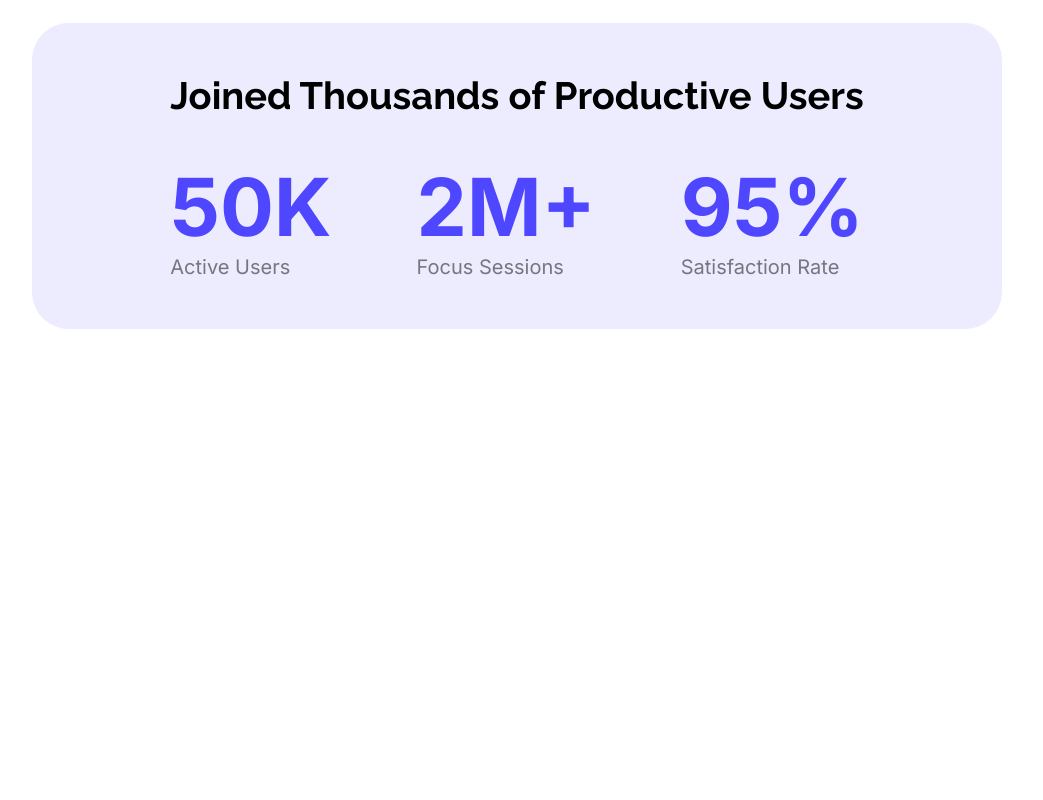
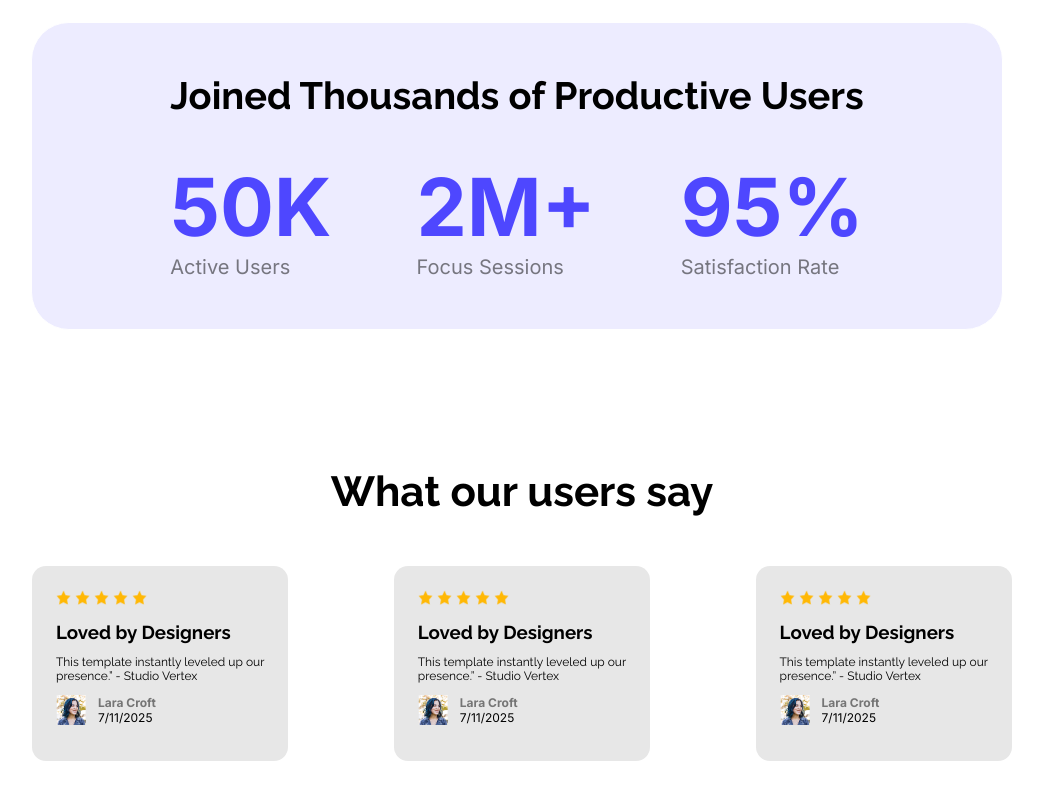
Before and after one commit to hossain-shifat/Assignment-1, a plain HTML site: page index.html in a window 1280 px wide. Shown: the part 1355-2155 px from the top of the page, without its empty margins (118-1161 px from the left). Before the commit the page ends 1822 px from the top, so only its background shows below. Drawn offline with Linux system fonts and the light colour scheme.

Commit message:
Users’ Feedback Section Added

```diff
--- a/index.html
+++ b/index.html
@@ -77,6 +77,70 @@
             </div>
             <!-- productive user section end -->
 
+                        <div class="user-review-container">
+                <div class="user-review">
+                    <div class="user-review-header">
+                        <p class="user-review-title">What our users say</p>
+                    </div>
+                    <div class="user-review-box-main">
+                        <div class="user-review-box">
+                            <div class="user-rating-img">
+                                <img class="star" src="./assets/icon-star.png" alt="">
+                                <img class="star" src="./assets/icon-star.png" alt="">
+                                <img class="star" src="./assets/icon-star.png" alt="">
+                                <img class="star" src="./assets/icon-star.png" alt="">
+                                <img class="star" src="./assets/icon-star.png" alt="">
+                            </div>
+                            <h3 class="user-heading">Loved by Designers</h3>
+                            <p class="user-description">This template instantly leveled up our <br> presence.” - Studio Vertex</p>
+                            <div class="user-profile">
+                                <img src="./assets/avatar.png" alt="">
+                                <div class="user-info">
+                                    <p class="user-name">Lara Croft</p>
+                                    <p class="user-date">7/11/2025</p>
+                                </div>
+                            </div>
+                        </div>
+                        <div class="user-review-box">
+                            <div class="user-rating-img">
+                                <img class="star" src="./assets/icon-star.png" alt="">
+                                <img class="star" src="./assets/icon-star.png" alt="">
+                                <img class="star" src="./assets/icon-star.png" alt="">
+                                <img class="star" src="./assets/icon-star.png" alt="">
+                                <img class="star" src="./assets/icon-star.png" alt="">
+                            </div>
+                            <h3 class="user-heading">Loved by Designers</h3>
+                            <p class="user-description">This template instantly leveled up our <br> presence.” - Studio Vertex</p>
+                            <div class="user-profile">
+                                <img src="./assets/avatar.png" alt="">
+                                <div class="user-info">
+                                    <p class="user-name">Lara Croft</p>
+                                    <p class="user-date">7/11/2025</p>
+                                </div>
+                            </div>
+                        </div>
+                        <div class="user-review-box">
+                            <div class="user-rating-img">
+                                <img class="star" src="./assets/icon-star.png" alt="">
+                                <img class="star" src="./assets/icon-star.png" alt="">
+                                <img class="star" src="./assets/icon-star.png" alt="">
+                                <img class="star" src="./assets/icon-star.png" alt="">
+                                <img class="star" src="./assets/icon-star.png" alt="">
+                            </div>
+                            <h3 class="user-heading">Loved by Designers</h3>
+                            <p class="user-description">This template instantly leveled up our <br> presence.” - Studio Vertex</p>
+                            <div class="user-profile">
+                                <img src="./assets/avatar.png" alt="">
+                                <div class="user-info">
+                                    <p class="user-name">Lara Croft</p>
+                                    <p class="user-date">7/11/2025</p>
+                                </div>
+                            </div>
+                        </div>
+                    </div>
+                </div>
+            </div>
+        </section>
     </main>
     <footer>
 
--- a/styles/style.css
+++ b/styles/style.css
@@ -131,3 +131,65 @@ header{
     font-family: "Inter";
     color: rgba(0, 0, 0, 0.5);
 }
+
+/* user review section */
+.user-review{
+    margin: 0px 150px 137px 150px;
+}
+.user-review-header{
+    text-align: center;
+    padding-bottom: 50px;
+}
+.user-review-title{
+    font-size: 42px;
+    font-weight: bold;
+}
+.user-review-box-main{
+    display: flex;
+    justify-content: space-between;
+}
+
+.user-review-box{
+    border-radius: 14px;
+    background-color: #e7e7e7;
+}
+
+.user-rating-img{
+    margin: 24px 24px 0px 24px;
+}
+.user-heading{
+    margin: 12px 24px 12px 24px;
+}
+.user-description{
+    margin: 0px 24px 12px 24px;
+    font-size: 12px;
+}
+.star{
+    width: 15px;
+    height: 15px;
+}
+.user-profile{
+    display: flex;
+    margin: 12px 24px 12px 24px;
+}
+
+.user-profile img{
+    width: 30px;
+    height: 30px;
+}
+
+.user-info{
+    display: inline;
+    margin: 0px 24px 24px 12px;
+}
+
+.user-name{
+    font-size: 12px;
+    font-weight: bold;
+    font-family: "Inter";
+    color: #757575;
+}
+.user-date{
+    font-family: "Inter";
+    font-size: 12px;
+}
```
